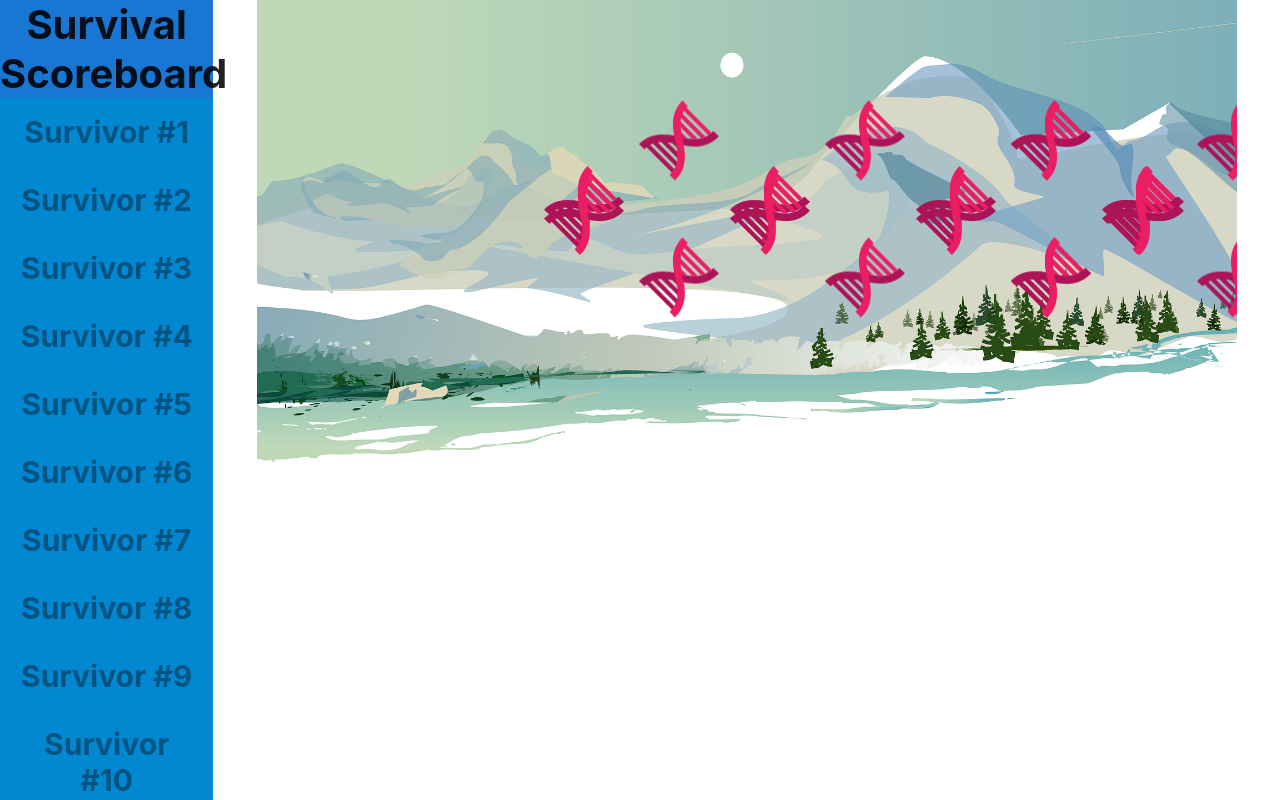
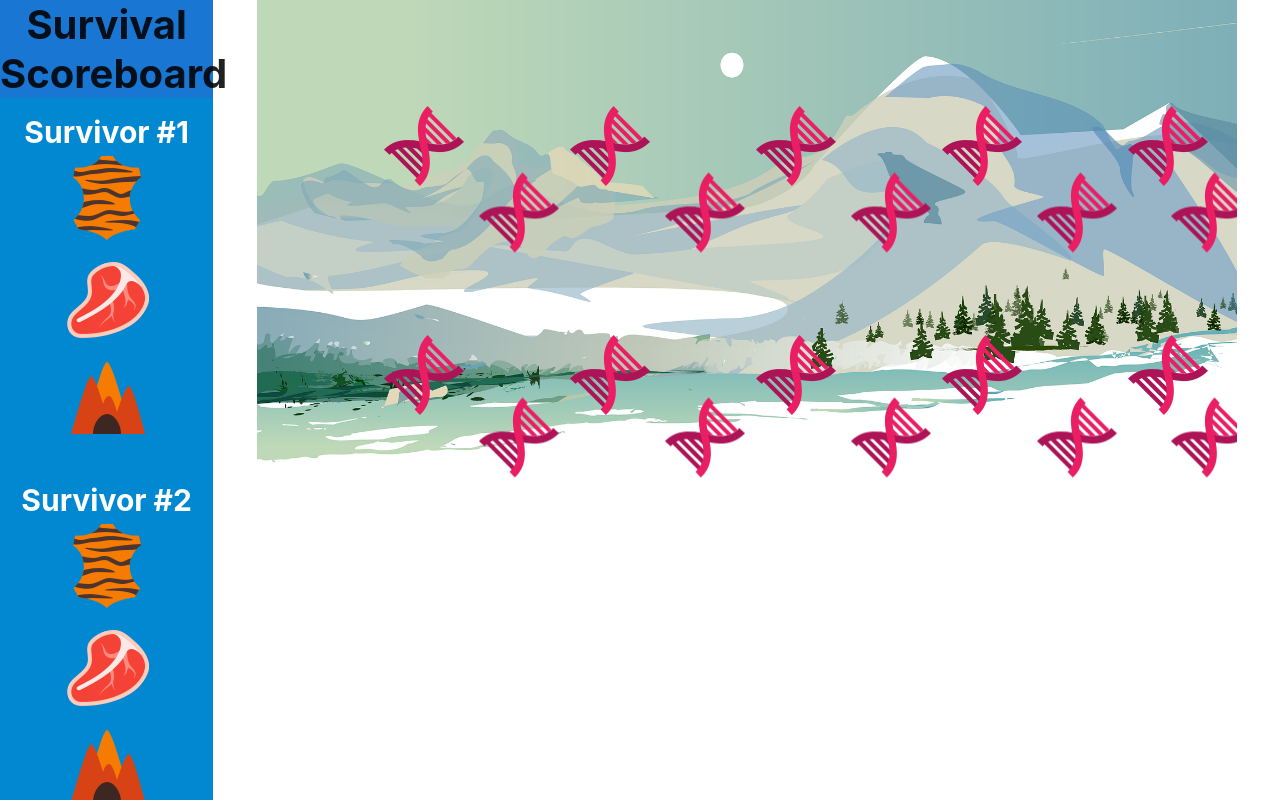
Before and after one commit to michael-williamson/natural_selector, a React (Create React App) app: page / in a window 1280 px wide. Shown: the top 800 px of the page. Built offline with nearby package versions, Linux system fonts and the light colour scheme.

Commit message:
added icons to Survivor

```diff
--- a/src/Theme.js
+++ b/src/Theme.js
@@ -1,15 +1,10 @@
 import { createTheme } from "@mui/material/styles";
 
 export const theme = createTheme({
-  //   palette: {
-  //     primary: {
-  //       main: "#fff",
-  //     },
-  //     secondary: {
-  //       main: "#1976d2",
-  //     },
-  //   },
-  //   text: {
-  //     disabled: "rgba(0 0 0 / 9%)",
-  //   },
+  palette: {
+    primary: {
+      main: "#1976d2",
+      light: "#fff",
+    },
+  },
 });
--- a/src/components/survivalScoreboardComponents/IndividualSurvivor.js
+++ b/src/components/survivalScoreboardComponents/IndividualSurvivor.js
@@ -1,16 +1,28 @@
 import React from "react";
 import { Box } from "@mui/system";
+import fur from "../../media/icons/fur.png";
+import meatFood from "../../media/icons/meat_feed.png";
+import caveShelter from "../../media/icons/cave_shelter.png";
+import { theme } from "../../Theme";
 
 export const IndividualSurvivor = (props) => {
   const { survivorNumber } = props;
   return (
     <Box p={2} bgcolor="info.main">
       <Box
-        color="text.disabled"
+        color={theme.palette.primary.light}
         fontSize={30}
         fontWeight="bold"
       >{`Survivor #${survivorNumber}`}</Box>
-      <Box></Box>
+      <Box>
+        <img src={fur} alt="fur" />
+      </Box>
+      <Box>
+        <img src={meatFood} alt="meat" />
+      </Box>
+      <Box>
+        <img src={caveShelter} alt="cave" />
+      </Box>
       <Box></Box>
       <Box></Box>
     </Box>
```
